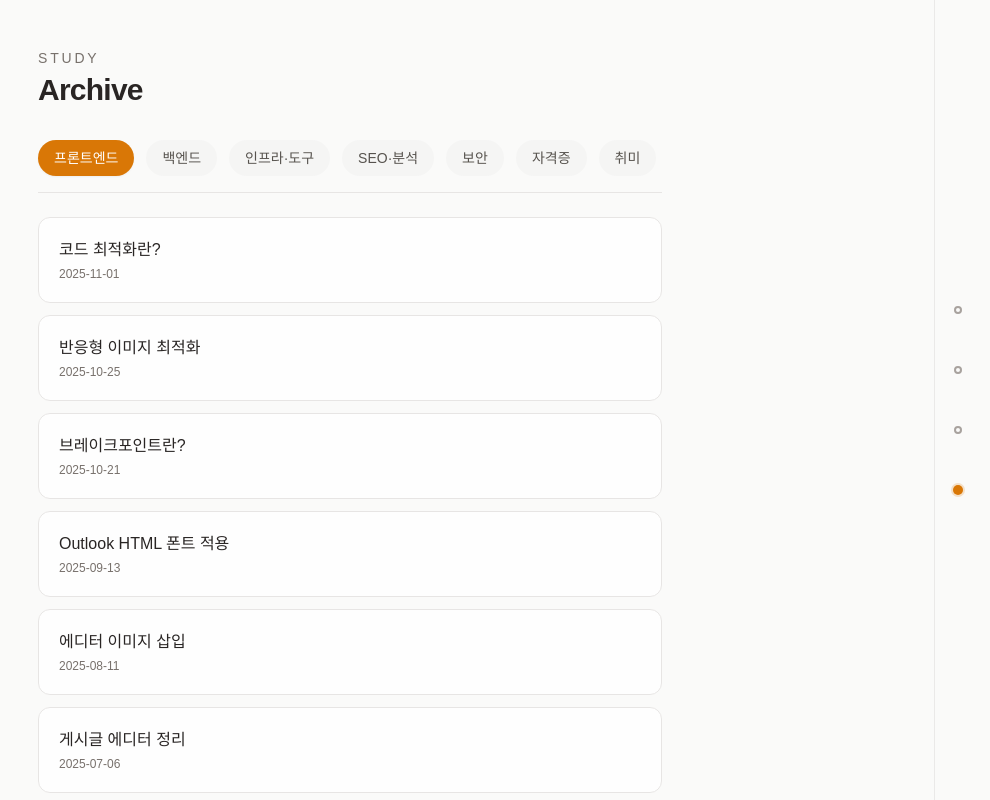
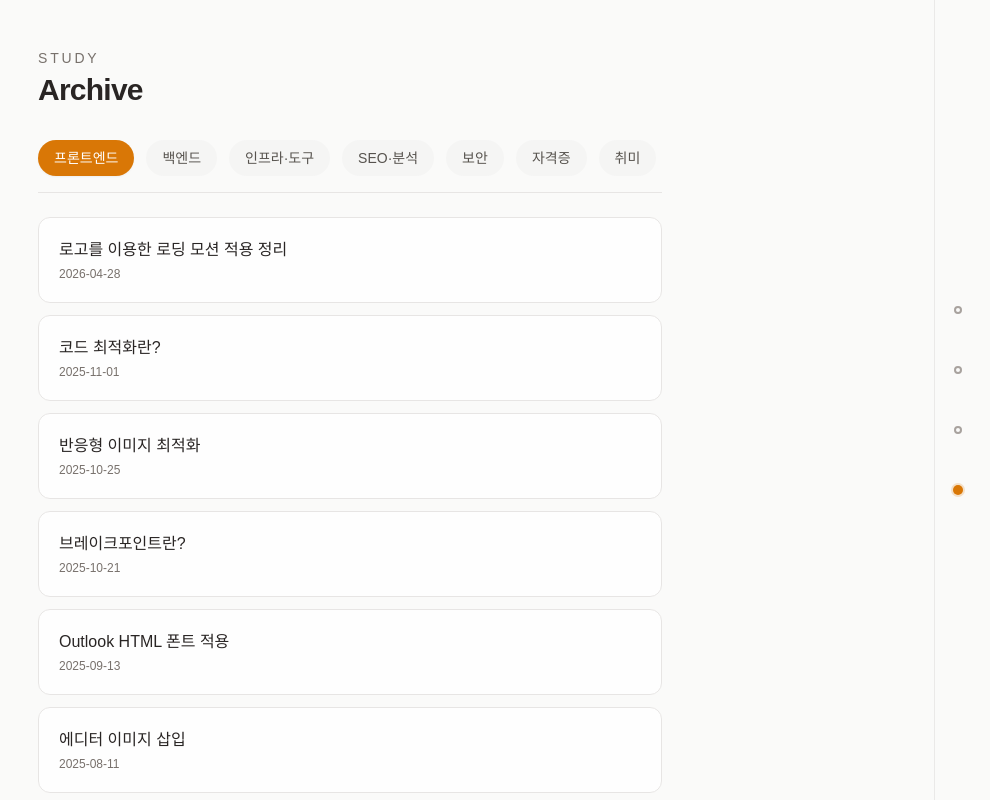
Before and after one commit to cbw6088/Portfolio, a Next.js app in the folder portfolio/: page /study in a window 1280 px wide. Shown: the whole page, without its empty margins (290-1280 px from the left). Built offline with nearby package versions, Linux system fonts and the light colour scheme.

Commit message:
feat/로딩 모션 게시글 추가

```diff
--- a/portfolio/src/app/study/constants.ts
+++ b/portfolio/src/app/study/constants.ts
@@ -21,6 +21,7 @@ export interface StudyPost {
 
 /** Study/YYYY/*.md 스터디 글 목록 (날짜 최신순). categoryId: frontend | backend | infra | seo | security | certificate | hobby */
 export const STUDY_POSTS: StudyPost[] = [
+  { id: "2026-04-28", categoryId: "frontend", title: "로고를 이용한 로딩 모션 적용 정리", date: "2026-04-28", slug: "2026-04-28" },
   { id: "2026-04-20", categoryId: "security", title: "[MOP] 다양한 구성 방식", date: "2026-04-20", slug: "2026-04-20" },
   { id: "2026-04-17", categoryId: "security", title: "[MOP] 기존 보안 시스템의 한계와 AIWAF", date: "2026-04-17", slug: "2026-04-17"},
   { id: "2026-04-15", categoryId: "certificate", title: "[정처기] 5. 정보시스템 구축관리", date: "2026-04-15", slug: "2026-04-15" },
```
Also changed, not shown: 1 other file (tests, documents, lock files or other folders).
